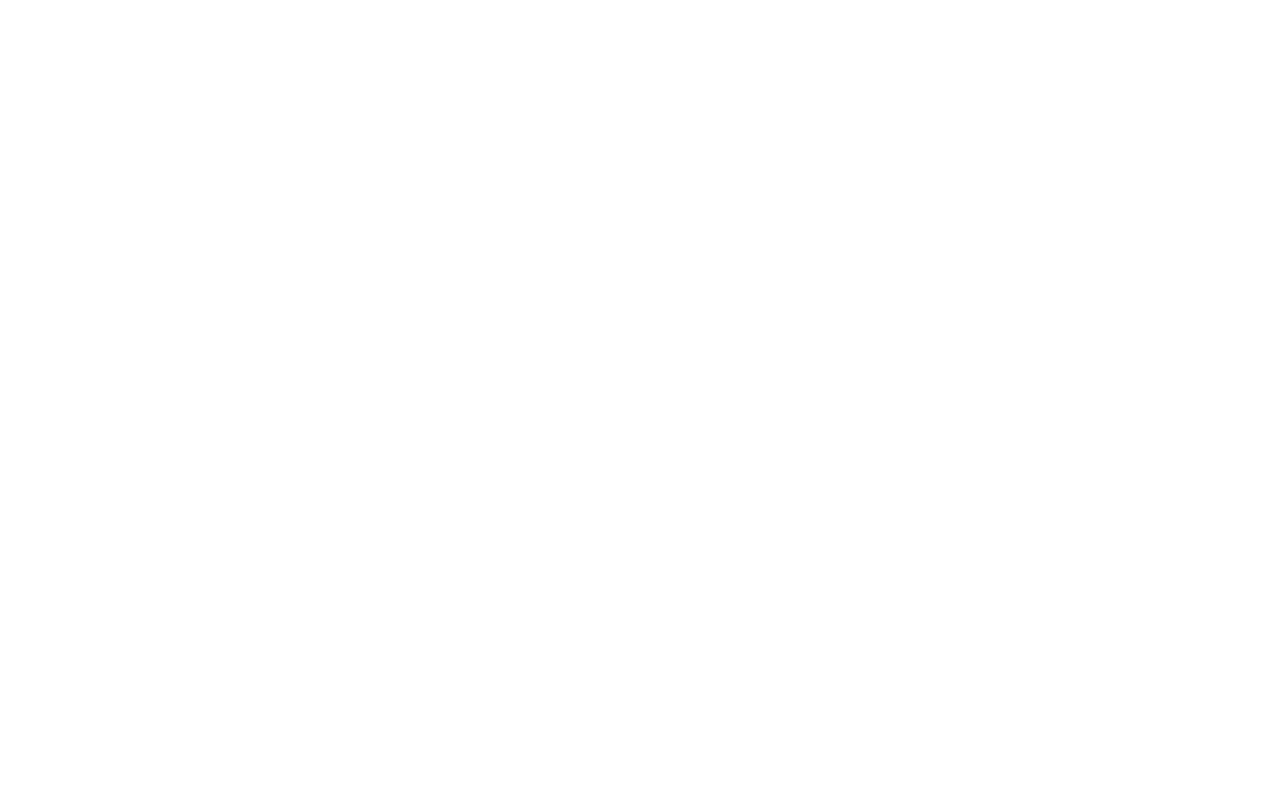
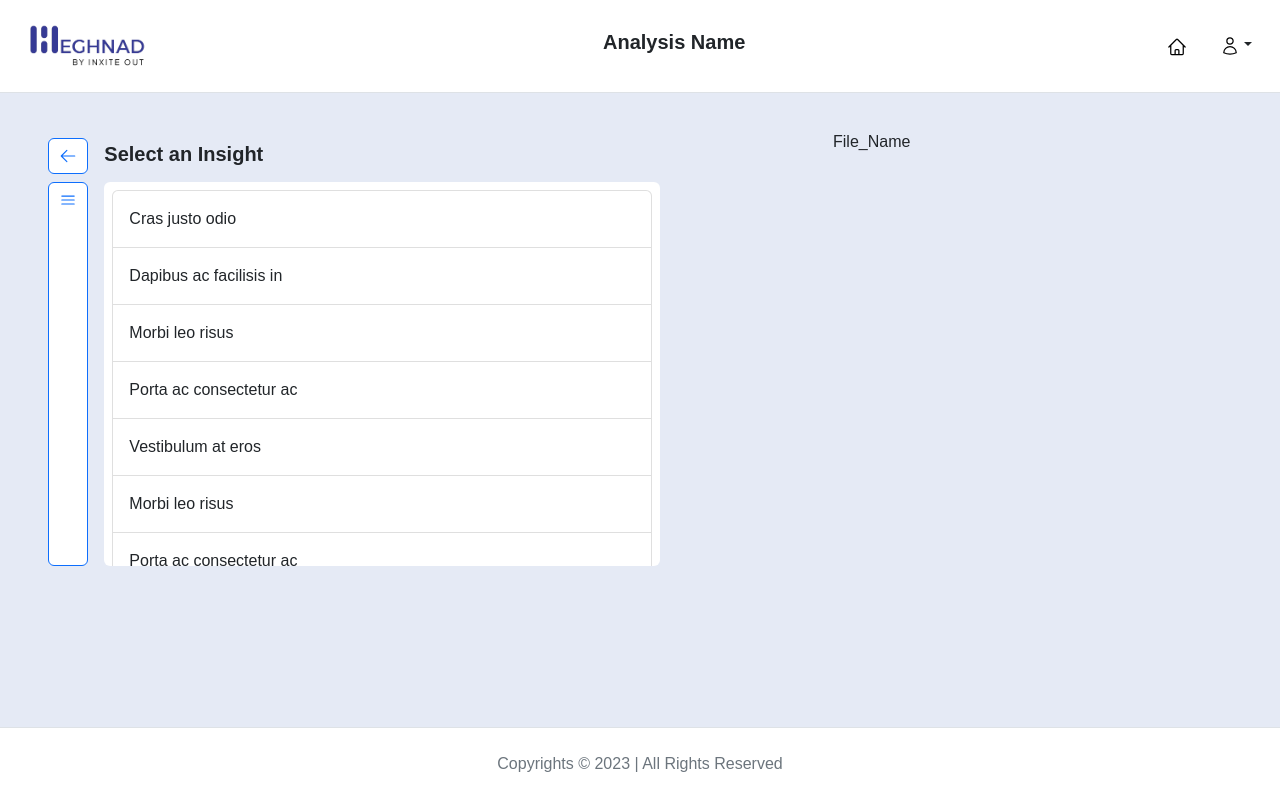
Before and after one commit to mustafainxiteout/loginpage, a React (Create React App) app: page /aiusecase in a window 1280 px wide. Before the commit this address had no page. Built offline with nearby package versions, Linux system fonts and the light colour scheme; a web font is replaced by a local one.

Commit message:
updating_changes

```diff
--- /dev/null
+++ b/src/components/Insights.js
@@ -0,0 +1,37 @@
+import { ArrowLeftIcon, Bars3Icon } from '@heroicons/react/24/outline'
+import React from 'react'
+import { Row, ListGroup } from 'react-bootstrap'
+
+function Insights() {
+  return (
+    <section className='p-3 px-1 bg-light-violet' style={{minHeight:"84vh",overflow:'auto',minWidth:"100vw"}}>
+    <Row className='gap-5 mt-4 m-2 mb-4 mx-0 mx-md-2 d-flex justify-content-center'>
+    <div className='col-12 col-lg-6 p-2'>
+      <div className='d-flex gap-2'><div className='bg-white rounded-2 p-1 border-primary border text-primary'><ArrowLeftIcon style={{height:"18px",width:"30px"}}/></div><h5 className='fw-bolder ms-2 pt-1'>Select an Insight</h5></div>
+      <div className='d-flex gap-3 my-2'>
+      <div className='bg-white rounded-2 p-1 border-primary border text-primary'><Bars3Icon style={{height:"18px",width:"30px"}}/></div>
+      <ListGroup className='w-100 p-2 bg-white overflow-auto custom-scroll'style={{maxHeight:"48vh"}}>
+      <ListGroup.Item className='py-3'>Cras justo odio</ListGroup.Item>
+      <ListGroup.Item className='py-3'>Dapibus ac facilisis in</ListGroup.Item>
+      <ListGroup.Item className='py-3'>Morbi leo risus</ListGroup.Item>
+      <ListGroup.Item className='py-3'>Porta ac consectetur ac</ListGroup.Item>
+      <ListGroup.Item className='py-3'>Vestibulum at eros</ListGroup.Item>
+      <ListGroup.Item className='py-3'>Morbi leo risus</ListGroup.Item>
+      <ListGroup.Item className='py-3'>Porta ac consectetur ac</ListGroup.Item>
+      <ListGroup.Item className='py-3'>Vestibulum at eros</ListGroup.Item>
+      <ListGroup.Item className='py-3'>Vestibulum at eros</ListGroup.Item>
+      <ListGroup.Item className='py-3'>Morbi leo risus</ListGroup.Item>
+      <ListGroup.Item className='py-3'>Porta ac consectetur ac</ListGroup.Item>
+      <ListGroup.Item className='py-3'>Vestibulum at eros</ListGroup.Item>
+    </ListGroup>
+    </div>
+    </div>
+    <div className='col-12 col-lg-4 offset-lg-1 mb-5'>
+      <p>File_Name</p>
+    </div>
+    </Row>
+    </section>
+  )
+}
+
+export default Insights
--- a/src/components/LoginPage.js
+++ b/src/components/LoginPage.js
@@ -75,7 +75,7 @@
           ))}
           </Carousel>
         </Col>
-        <Col className='d-flex flex-column justify-content-center' md={12} lg={{span:4,offset:3}} xl={{offset:3}}>
+        <Col className='d-flex flex-column justify-content-center' md={12} lg={{span:4,offset:2}} xl={{offset:3}}>
         <div className="text-center mt-5 mt-md-0 d-grid gap-2">
         <center><img src='./meg.png' alt="megnad" style={{height:"64px",width:"180px"}}/></center>
         <h3>Hello Again</h3>
--- a/src/components/ViewUsecase.js
+++ b/src/components/ViewUsecase.js
@@ -3,10 +3,12 @@
 import { Form, Row} from 'react-bootstrap';
 import GetFiles from './GetFiles';
 import {PencilIcon} from '@heroicons/react/24/outline'
+import { useNavigate } from 'react-router-dom';
 
 function ViewUsecase() {
   const [checked, setChecked] = useState(true);
   const [edit,setEdit] = useState(true);
+  const navigate=useNavigate();
   const [data,setData] = useState([
     ['Respondent', 'Hello.'],
     ['Caller', "Hi, sir. This is Maya. I'm calling from Mahindra and Mahindra.  I'm speaking to Sajar Ali Khan."],
@@ -103,7 +105,7 @@
         </div>
       </div>
       <div className='d-flex justify-content-end  mt-3'>
-    <button className='btn btn-violet sbtn text-white w-50 rounded-3'>Proceed</button>
+    <button className='btn btn-violet sbtn text-white w-50 rounded-3' onClick={()=>navigate('/aiusecase')}>Generate Insights</button>
     </div>
     </div>
     </Row>
--- a/src/index.css
+++ b/src/index.css
@@ -193,3 +193,7 @@
   background-color: white !important;
   color: black !important;
 }
+
+.border-violet{
+  border-color: paleturquoise;
+}
--- a/src/index.js
+++ b/src/index.js
@@ -13,6 +13,7 @@
 import PrivateRoute from './Privateroute';
 import ViewUsecase from './components/ViewUsecase';
 import Usecases from './components/Usecases';
+import Insights from './components/Insights';
 
 const root = ReactDOM.createRoot(document.getElementById('root'));
 const isAdmin=true;
@@ -22,6 +23,7 @@
     <Route path='/' element={<App isAdmin={isAdmin}/>}/>
     <Route exact path="/" element={<PrivateRoute/>}><Route exact path="/usecase" element={isAdmin ? <AdminUser content={<Usecases/>} headertitle="Choose Your Usecase" /> : <NormalUser/>} isAdmin={isAdmin}/></Route>
     <Route exact path='/usecase/:ucid' element={<AdminUser content={<ViewUsecase/>} />} />
+    <Route exact path='/aiusecase' element={<AdminUser content={<Insights/>} headertitle="Analysis Name" />}/>
     </Routes>
   </Router>
 );
```
